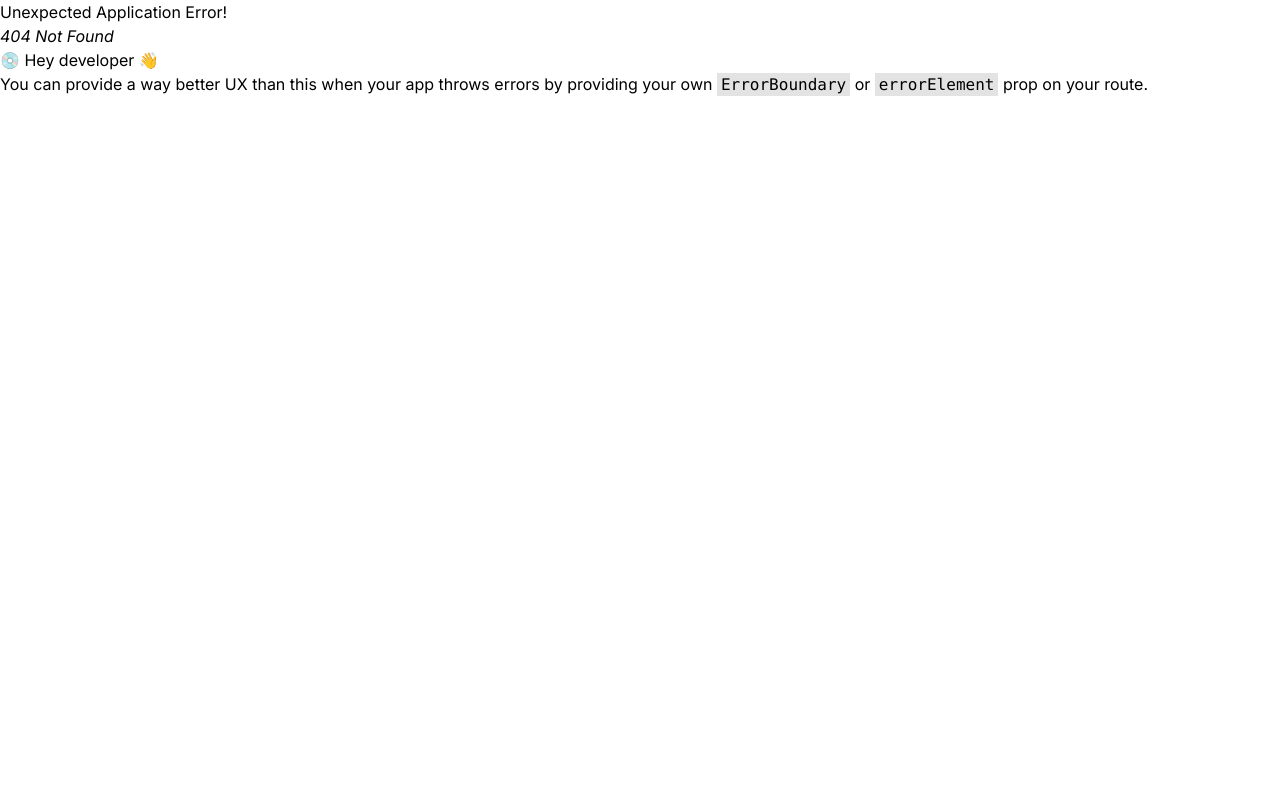
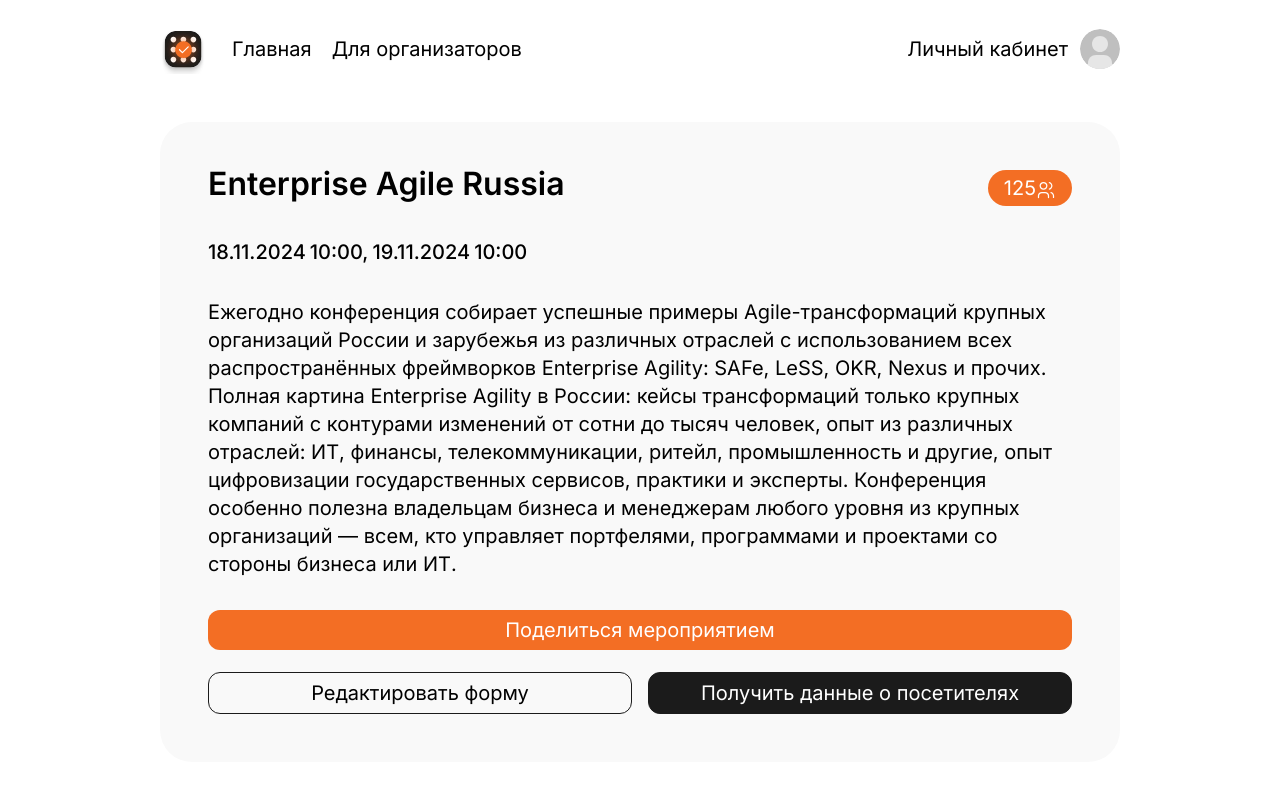
Before and after one commit to viteokB/PP, a React (Vite) app in the folder frontend/: page /detailedmero in a window 1280 px wide. Before the commit this address had no page. Shown: the top 800 px of the page. Built offline with nearby package versions, Linux system fonts and the light colour scheme.

Commit message:
Сделал страницу detailedmero

```diff
--- /dev/null
+++ b/frontend/src/pages/DetailedMero.tsx
@@ -0,0 +1,57 @@
+import type { FC } from "react"
+import imgMembers from "../assets/members.svg"
+
+
+const DetailedMero: FC = () => {
+
+  return (
+    <>
+      <div className={"main-container flex flex-col gap-8"}>
+        <div className={"flex justify-between"}>
+          <h1 className={"font-semibold text-[32px]"}>Enterprise Agile Russia</h1>
+          <span className={"block px-4 py-1 bg-primary rounded-[66px] text-white"}>
+            125
+            <svg className={"inline-block"} width="20" height="20" viewBox="0 0 20 20" fill="#F36E24" xmlns="http://www.w3.org/2000/svg">
+                <path
+                  d="M2.5 17.5V15.8333C2.5 14.9493 2.85119 14.1014 3.47631 13.4763C4.10143 12.8512 4.94928 12.5 5.83333 12.5H9.16667C10.0507 12.5 10.8986 12.8512 11.5237 13.4763C12.1488 14.1014 12.5 14.9493 12.5 15.8333V17.5M13.3333 2.60824C14.0503 2.79182 14.6859 3.20882 15.1397 3.79349C15.5935 4.37817 15.8399 5.09726 15.8399 5.8374C15.8399 6.57754 15.5935 7.29664 15.1397 7.88131C14.6859 8.46598 14.0503 8.88298 13.3333 9.06657M17.5 17.4999V15.8333C17.4958 15.0976 17.2483 14.3839 16.7961 13.8036C16.3439 13.2233 15.7124 12.8088 15 12.6249M4.16667 5.83333C4.16667 6.71739 4.51786 7.56523 5.14298 8.19036C5.7681 8.81548 6.61594 9.16667 7.5 9.16667C8.38405 9.16667 9.2319 8.81548 9.85702 8.19036C10.4821 7.56523 10.8333 6.71739 10.8333 5.83333C10.8333 4.94928 10.4821 4.10143 9.85702 3.47631C9.2319 2.85119 8.38405 2.5 7.5 2.5C6.61594 2.5 5.7681 2.85119 5.14298 3.47631C4.51786 4.10143 4.16667 4.94928 4.16667 5.83333Z"
+                  stroke="white" stroke-width="1.25" stroke-linecap="round" stroke-linejoin="round" />
+            </svg>
+          </span>
+        </div>
+        <div className={"flex flex-col gap-4"}>
+          <div className={"flex gap-1 font-medium"}>
+            <span>18.11.2024</span>
+            <span>10:00,</span>
+            <span>19.11.2024</span>
+            <span>10:00</span>
+          </div>
+        </div>
+        <p className={""}>
+          Ежегодно конференция собирает успешные примеры Agile-трансформаций крупных организаций России и зарубежья из
+          различных отраслей с использованием всех распространённых фреймворков Enterprise Agility: SAFe, LeSS, OKR,
+          Nexus и прочих.
+
+          Полная картина Enterprise Agility в России: кейсы трансформаций только крупных компаний с контурами изменений
+          от сотни до тысяч человек, опыт из различных отраслей: ИТ, финансы, телекоммуникации, ритейл, промышленность и
+          другие, опыт цифровизации государственных сервисов, практики и эксперты.
+
+          Конференция особенно полезна владельцам бизнеса и менеджерам любого уровня из крупных организаций — всем, кто
+          управляет портфелями, программами и проектами со стороны бизнеса или ИТ.
+        </p>
+        <div className={"flex flex-col gap-[22px]"}>
+          <button className={"base-btn"} >Поделиться мероприятием</button>
+          <div className={"flex gap-4"}>
+            <button className={"border border-primary-text base-btn text-black bg-background max-w-[424px]"}>
+              Редактировать форму
+            </button>
+            <button className={"border border-primary-text bg-primary-text text-white rounded-xl max-w-[424px] w-full"}>
+              Получить данные о посетителях
+            </button>
+          </div>
+        </div>
+      </div>
+    </>
+  )
+}
+
+export default DetailedMero
--- a/frontend/src/router/router.tsx
+++ b/frontend/src/router/router.tsx
@@ -5,6 +5,7 @@ import Home from "../pages/Home"
 import CreateForm from "../pages/CreateForm"
 import SuccessForm from "../pages/SuccessForm"
 import Profile from "../pages/Profile"
+import DetailedMero from "../pages/DetailedMero"
 
 export const router= createBrowserRouter([
   {
@@ -27,6 +28,10 @@ export const router= createBrowserRouter([
         path: "/profile",
         element: <Profile/>
       },
+      {
+        path: "/detailedmero",
+        element: <DetailedMero/>
+      },
     ]
   },
 
```
